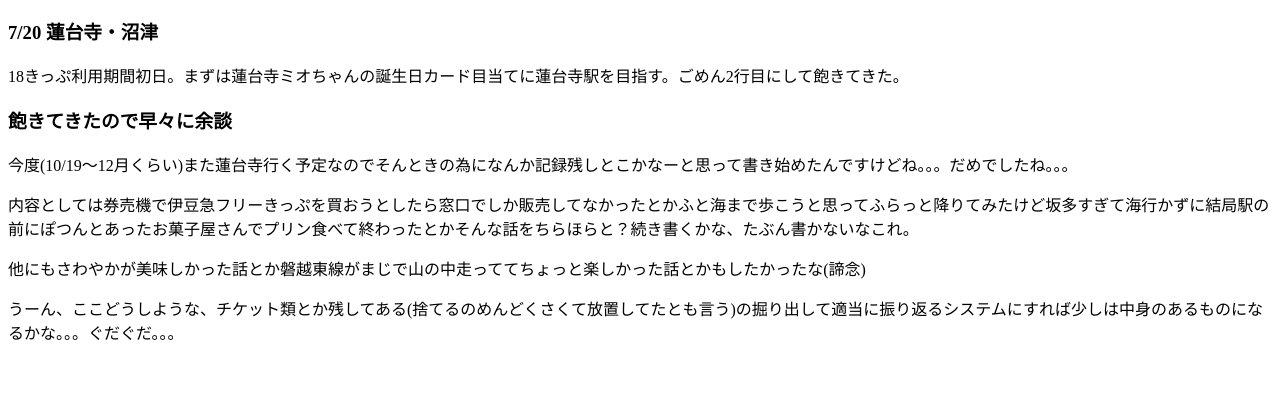
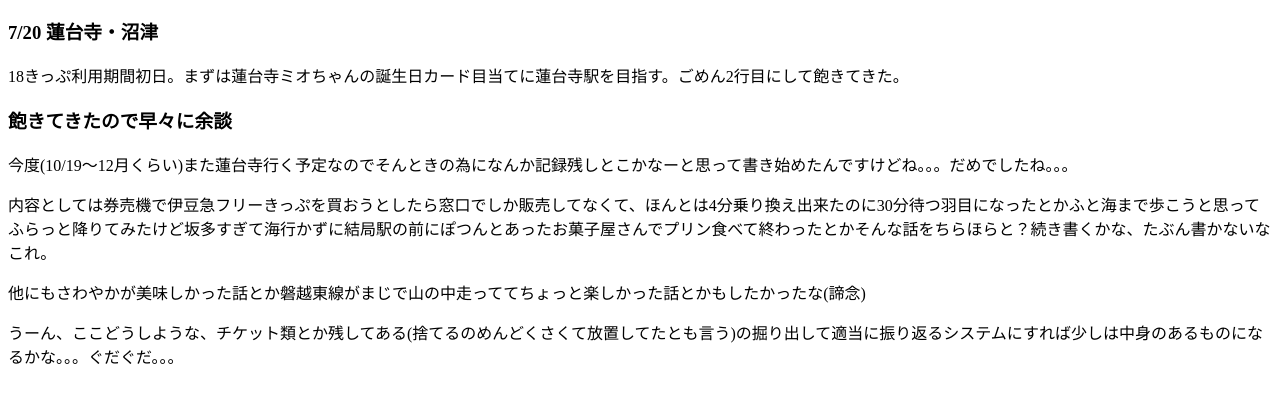
Before and after one commit to kamuikotann/kotan, a plain HTML site: page index.html in a window 1280 px wide. Shown: the part 113-516 px from the top of the page. Drawn offline with Linux system fonts and the light colour scheme.

Commit message:
Update index.html

```diff
--- a/index.html
+++ b/index.html
@@ -4,7 +4,7 @@
 <p>18きっぷ利用期間初日。まずは蓮台寺ミオちゃんの誕生日カード目当てに蓮台寺駅を目指す。ごめん2行目にして飽きてきた。</p>
 <h3>飽きてきたので早々に余談</h3>
 <p>今度(10/19〜12月くらい)また蓮台寺行く予定なのでそんときの為になんか記録残しとこかなーと思って書き始めたんですけどね。。。だめでしたね。。。</p>
-<p>内容としては券売機で伊豆急フリーきっぷを買おうとしたら窓口でしか販売してなかったとかふと海まで歩こうと思ってふらっと降りてみたけど坂多すぎて海行かずに結局駅の前にぽつんとあったお菓子屋さんでプリン食べて終わったとかそんな話をちらほらと？続き書くかな、たぶん書かないなこれ。</p>
+<p>内容としては券売機で伊豆急フリーきっぷを買おうとしたら窓口でしか販売してなくて、ほんとは4分乗り換え出来たのに30分待つ羽目になったとかふと海まで歩こうと思ってふらっと降りてみたけど坂多すぎて海行かずに結局駅の前にぽつんとあったお菓子屋さんでプリン食べて終わったとかそんな話をちらほらと？続き書くかな、たぶん書かないなこれ。</p>
 <p>他にもさわやかが美味しかった話とか磐越東線がまじで山の中走っててちょっと楽しかった話とかもしたかったな(諦念)</p>
 <p>うーん、ここどうしような、チケット類とか残してある(捨てるのめんどくさくて放置してたとも言う)の掘り出して適当に振り返るシステムにすれば少しは中身のあるものになるかな。。。ぐだぐだ。。。</p>
 <p>
```
